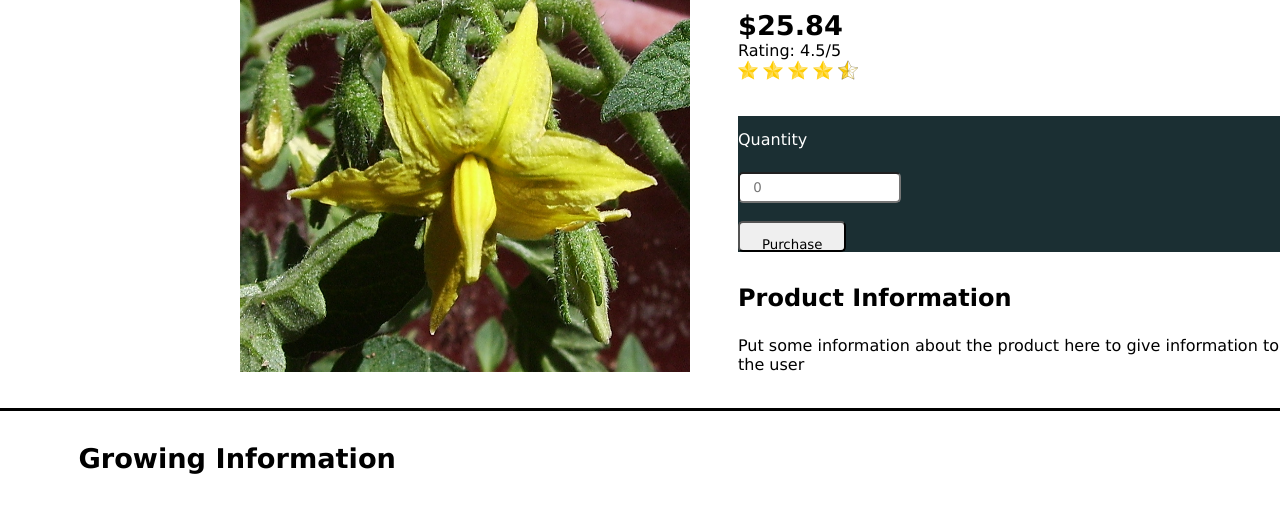
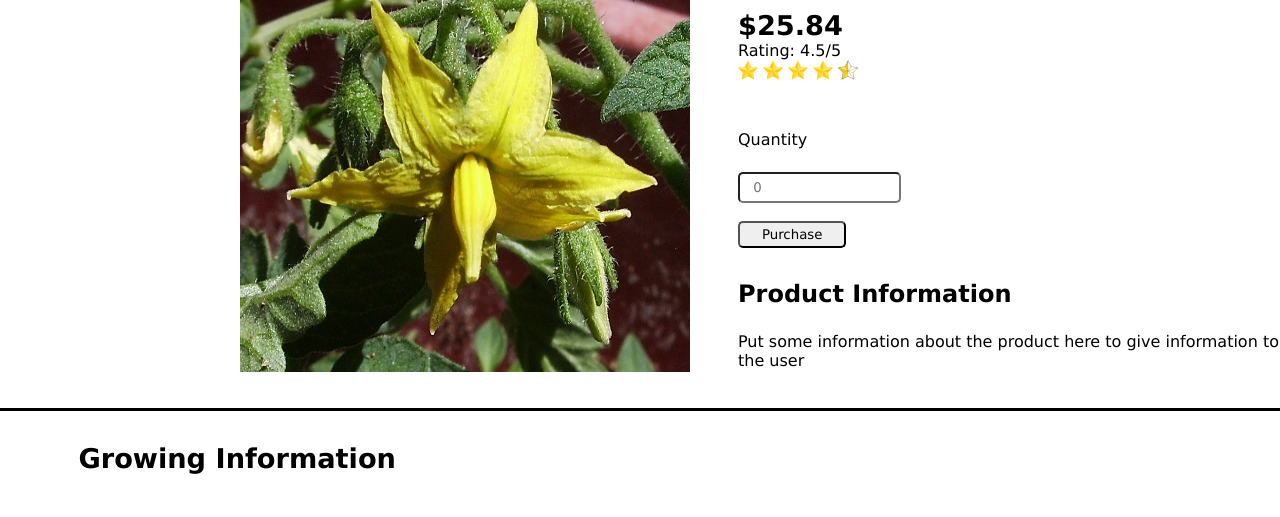
Before and after one commit to Sverals/Plant-Store, a plain HTML site: page html/products/Vegetables/tomato.html in a window 1280 px wide. Shown: the part 234-751 px from the top of the page. Drawn offline with Linux system fonts and the light colour scheme.

Commit message:
Fix button and colors on product page after updating contact form

```diff
--- a/project.css
+++ b/project.css
@@ -547,6 +547,7 @@ legend {
 #purchase-btn {
     width: 20%;
     margin-top: -1em;
+    padding:0;
 }
 
 .product-main {
@@ -692,6 +693,14 @@ caption {
     overflow-x: auto;
 }
 
+#purchase-form {
+    background-color: white;
+    color: black;
+}
+
+#purchase-form label {
+    color: black;
+}
 
 
 
```
